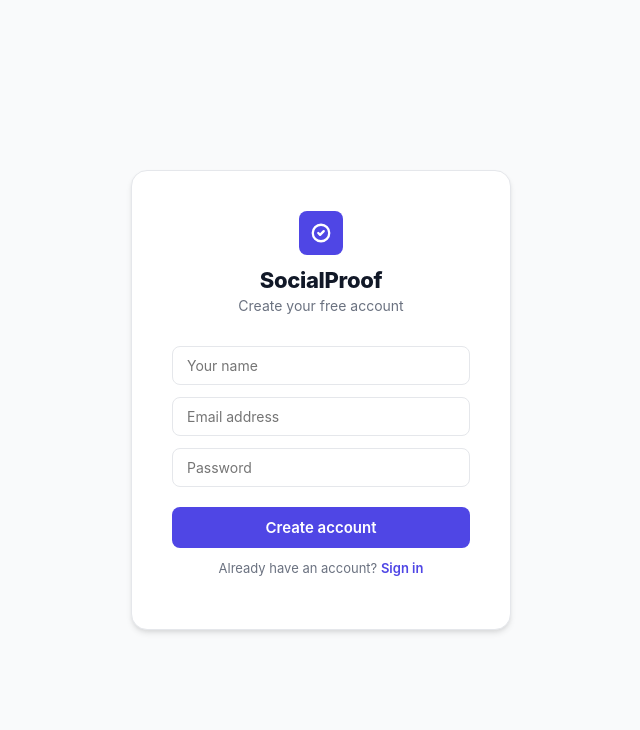
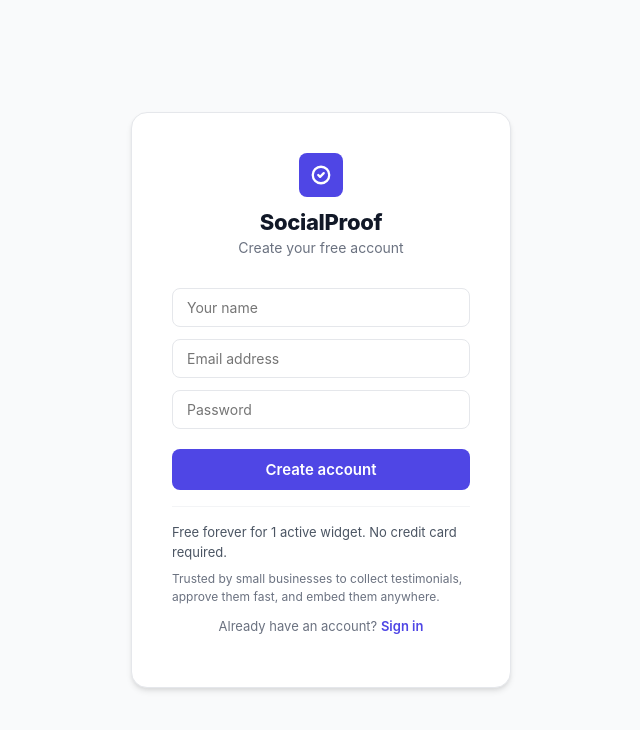
Before and after one commit to rsdouglas/proof, a React (Vite) app in the folder apps/dashboard/: page /login in a window 1280 px wide. Both pictures are taken after a click on the button "Sign up free". Shown: the top 730 px of the page, without its empty margins (319-959 px from the left). Built offline with nearby package versions, Linux system fonts and the light colour scheme; no server answers; the HTML template or start-up script is replaced by a standard one.

Commit message:
Improve signup trust copy and first-visit welcome

```diff
--- a/apps/dashboard/src/lib/auth.tsx
+++ b/apps/dashboard/src/lib/auth.tsx
@@ -72,6 +72,7 @@ export function AuthProvider({ children }: { children: ReactNode }) {
     const data = await res.json() as { token: string; account: Account; error?: string }
     if (!res.ok) throw new Error(data.error || 'Login failed')
     persist(data.token, data.account)
+    localStorage.setItem('proof_just_signed_up', '1')
   }, [])
 
   const signup = useCallback(async (email: string, password: string, name: string) => {
@@ -84,6 +85,7 @@ export function AuthProvider({ children }: { children: ReactNode }) {
     const data = await res.json() as { token: string; account: Account; error?: string }
     if (!res.ok) throw new Error(data.error || 'Signup failed')
     persist(data.token, data.account)
+    localStorage.setItem('proof_just_signed_up', '1')
   }, [])
 
   const loginDemo = useCallback(async () => {
@@ -91,6 +93,7 @@ export function AuthProvider({ children }: { children: ReactNode }) {
     const data = await res.json() as { token: string; account: Account; demo: boolean; error?: string }
     if (!res.ok) throw new Error(data.error || 'Demo login failed')
     persist(data.token, data.account)
+    localStorage.setItem('proof_just_signed_up', '1')
   }, [])
 
   const logout = useCallback(async () => {
--- a/apps/dashboard/src/pages/Dashboard.tsx
+++ b/apps/dashboard/src/pages/Dashboard.tsx
@@ -1,4 +1,4 @@
-import { useEffect, useState, useCallback } from 'react'
+import { useEffect, useState, useCallback, useMemo } from 'react'
 import { Link } from 'react-router-dom'
 import { useApi, useAuth } from '../lib/auth'
 import {
@@ -483,6 +483,11 @@ const statCards = (stats: Stats) => [
 
 export default function Dashboard() {
   const { account } = useAuth()
+  const isFirstVisit = useMemo(() => localStorage.getItem('proof_just_signed_up') === '1', [])
+
+  useEffect(() => {
+    if (isFirstVisit) localStorage.removeItem('proof_just_signed_up')
+  }, [isFirstVisit])
   const { request } = useApi()
   const [stats, setStats] = useState<Stats>({ total_testimonials: 0, approved: 0, pending: 0, total_widgets: 0 })
   const [recent, setRecent] = useState<Array<{ id: string; display_name: string; display_text: string; status: string }>>([])
@@ -543,7 +548,7 @@ export default function Dashboard() {
           Dashboard
         </h1>
         <p style={{ margin: 0, fontSize: 14, color: colors.gray400 }}>
-          Welcome back{account?.name ? `, ${account.name}` : ''}.
+          {isFirstVisit ? 'Welcome' : 'Welcome back'}{account?.name ? `, ${account.name}` : ''}.
         </p>
       </div>
 
--- a/apps/dashboard/src/pages/Login.tsx
+++ b/apps/dashboard/src/pages/Login.tsx
@@ -115,6 +115,24 @@ export default function Login() {
           </button>
         </form>
 
+        {mode === 'signup' && (
+          <div style={{
+            marginTop: 16,
+            paddingTop: 16,
+            borderTop: `1px solid ${colors.gray100}`,
+            display: 'flex',
+            flexDirection: 'column',
+            gap: 8,
+          }}>
+            <p style={{ margin: 0, fontSize: 13, color: colors.gray600, lineHeight: 1.5 }}>
+              Free forever for 1 active widget. No credit card required.
+            </p>
+            <p style={{ margin: 0, fontSize: 12, color: colors.gray500, lineHeight: 1.5 }}>
+              Trusted by small businesses to collect testimonials, approve them fast, and embed them anywhere.
+            </p>
+          </div>
+        )}
+
         {mode === 'login' && (
           <p style={{ textAlign: 'center', marginTop: 14, fontSize: 13, color: colors.gray500 }}>
             <Link to="/forgot-password" style={{ color: colors.gray500, textDecoration: 'none' }}>
```
